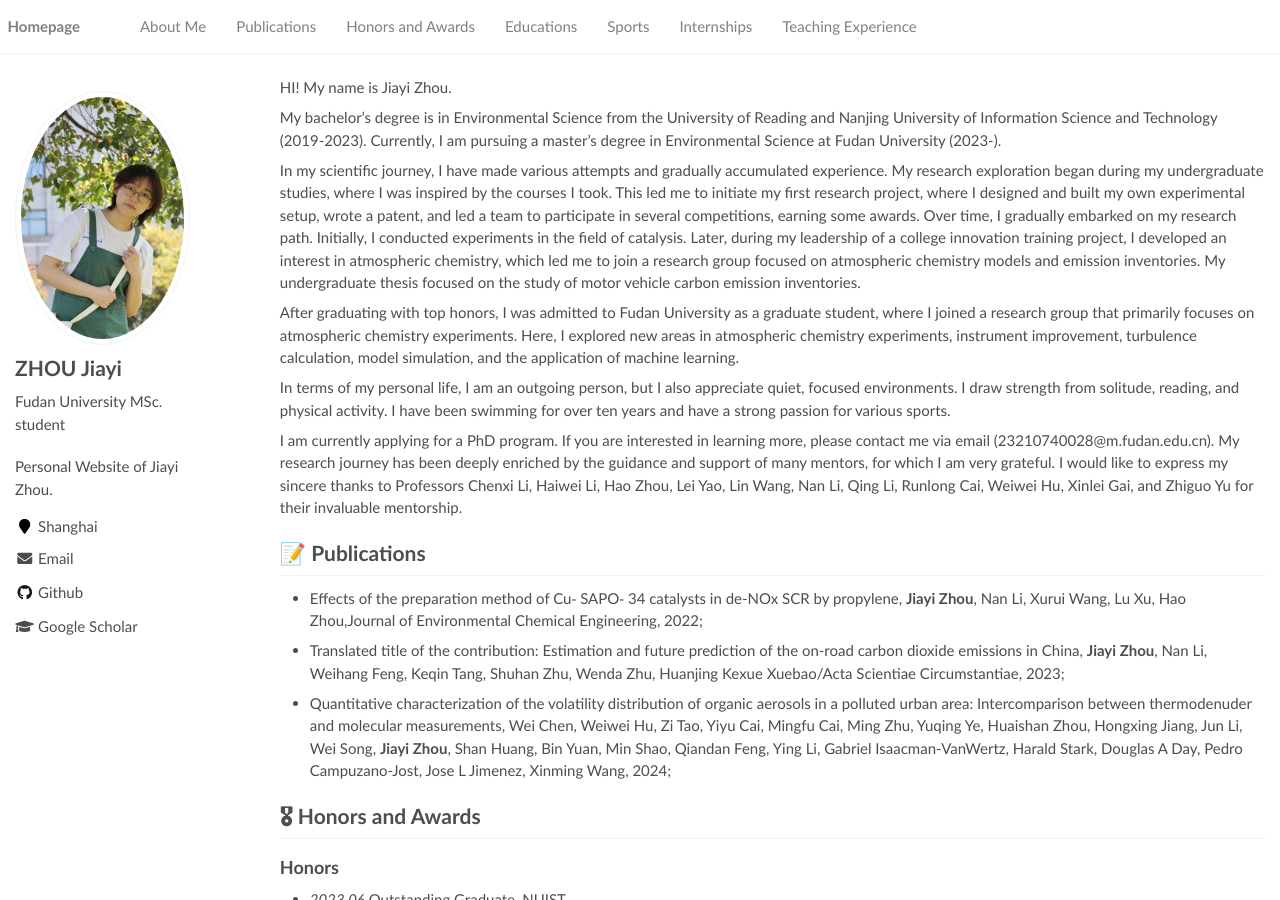
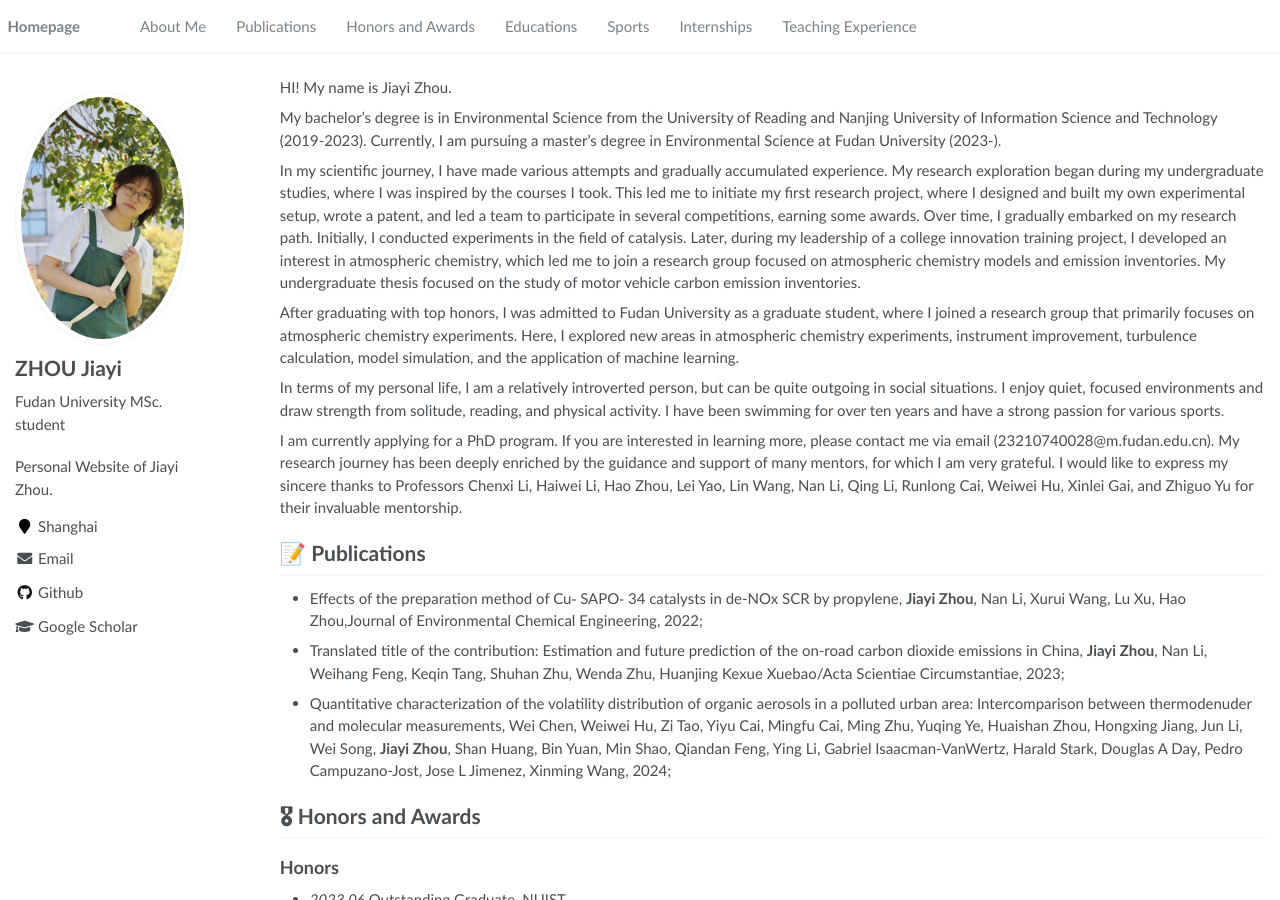
Before and after one commit to jiayizhou1022/jiayizhou1022.github.io, a Jekyll site: the page built from _pages/about.md, in a window 1280 px wide and 900 px high. Built offline with Jekyll 4.4.1, drawn with Linux system fonts in a browser that asks for light colours.

Commit message:
Update about.md

```diff
--- a/_pages/about.md
+++ b/_pages/about.md
@@ -25,7 +25,7 @@ In my scientific journey, I have made various attempts and gradually accumulated
 
 After graduating with top honors, I was admitted to Fudan University as a graduate student, where I joined a research group that primarily focuses on atmospheric chemistry experiments. Here, I explored new areas in atmospheric chemistry experiments, instrument improvement, turbulence calculation, model simulation, and the application of machine learning.
 
-In terms of my personal life, I am an outgoing person, but I also appreciate quiet, focused environments. I draw strength from solitude, reading, and physical activity. I have been swimming for over ten years and have a strong passion for various sports.
+In terms of my personal life, I am a relatively introverted person, but can be quite outgoing in social situations. I enjoy quiet, focused environments and draw strength from solitude, reading, and physical activity. I have been swimming for over ten years and have a strong passion for various sports.
 
 I am currently applying for a PhD program. If you are interested in learning more, please contact me via email (23210740028@m.fudan.edu.cn). My research journey has been deeply enriched by the guidance and support of many mentors, for which I am very grateful. I would like to express my sincere thanks to Professors Chenxi Li, Haiwei Li, Hao Zhou, Lei Yao, Lin Wang, Nan Li, Qing Li, Runlong Cai, Weiwei Hu, Xinlei Gai, and Zhiguo Yu for their invaluable mentorship.
 
```
